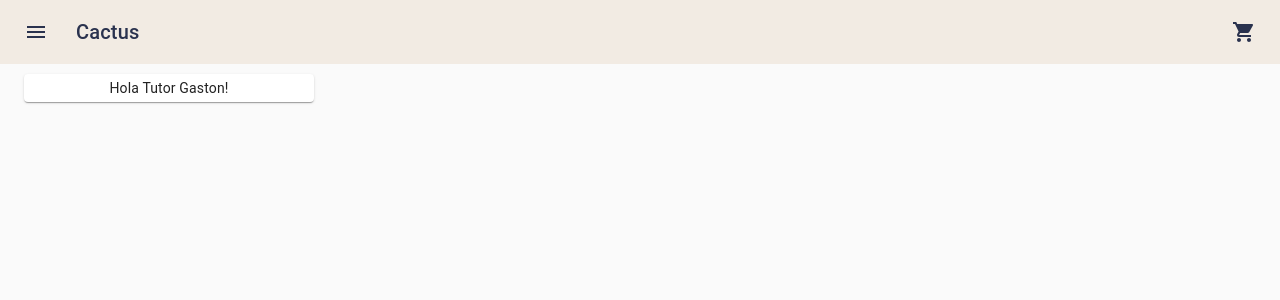
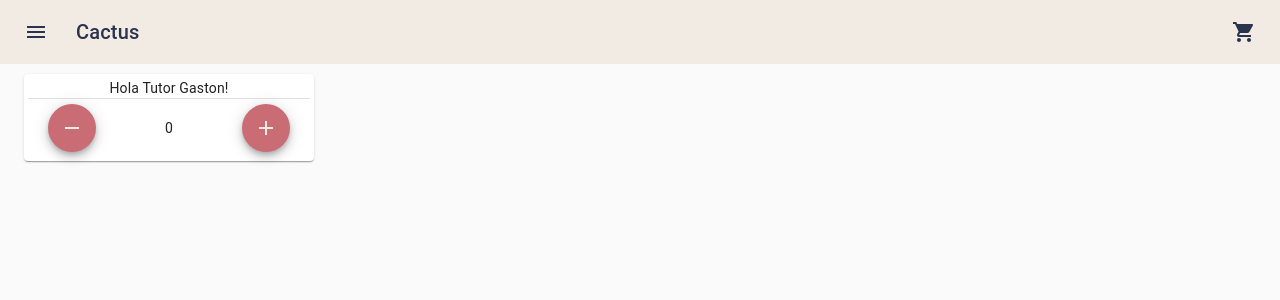
Before and after one commit to carlosandresalzate/cactus, a React (Create React App) app: page / in a window 1280 px wide. Shown: the top 300 px of the page. Built offline with nearby package versions, Linux system fonts and the light colour scheme.

Commit message:
cambio en las comillas 😅

```diff
--- a/src/components/ItemListContainer.js
+++ b/src/components/ItemListContainer.js
@@ -1,6 +1,7 @@
 import React from 'react';
 import { makeStyles } from '@material-ui/core/styles';
-import {Grid, Paper, Container} from '@material-ui/core/';
+import { Container, Divider,  Grid, Paper  } from '@material-ui/core/';
+import ItemCount from './ItemCount';
 
 const usesStyles = makeStyles((theme) => ({
   root: {
@@ -10,9 +11,8 @@ const usesStyles = makeStyles((theme) => ({
   paper: {
     textAlign: 'center',
     padding: 4,
-    }
+  },
 }));
-
 
 const ItemListContainer = (props) => {
   console.log(props);
@@ -24,12 +24,14 @@ const ItemListContainer = (props) => {
           <Grid item xs={3}>
             <Paper className={classes.paper}>
               {props.greeting}
+              <Divider orientation='horizontal' />
+              <ItemCount />
             </Paper>
           </Grid>
         </Grid>
       </Container>
     </div>
   );
-}
+};
 
 export default ItemListContainer;
```
Lines whose indentation alone changed are shown as unchanged.
